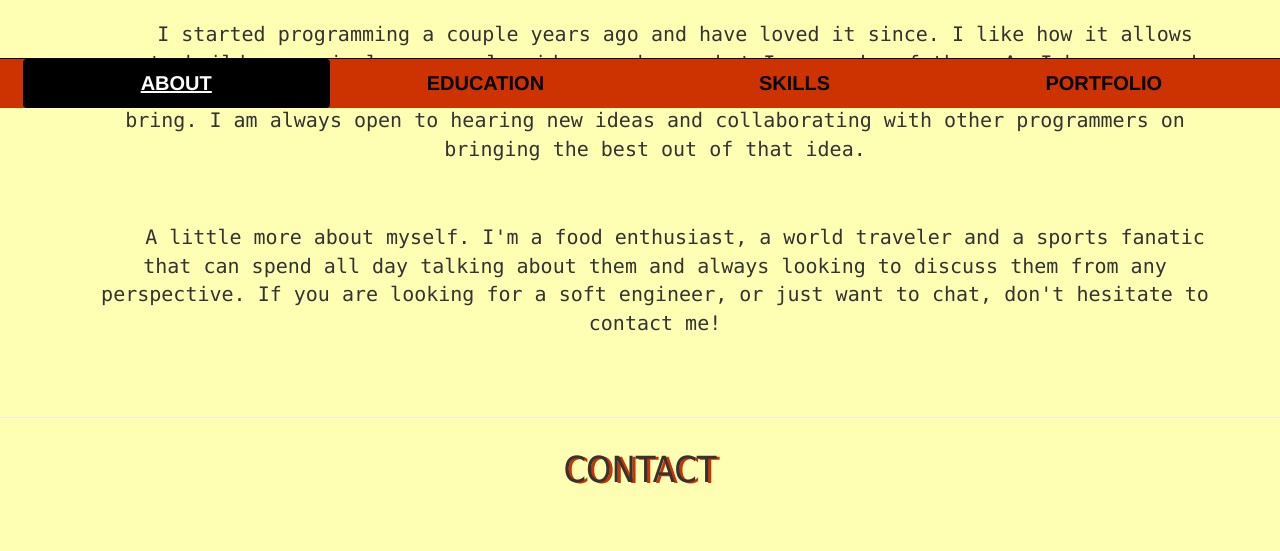
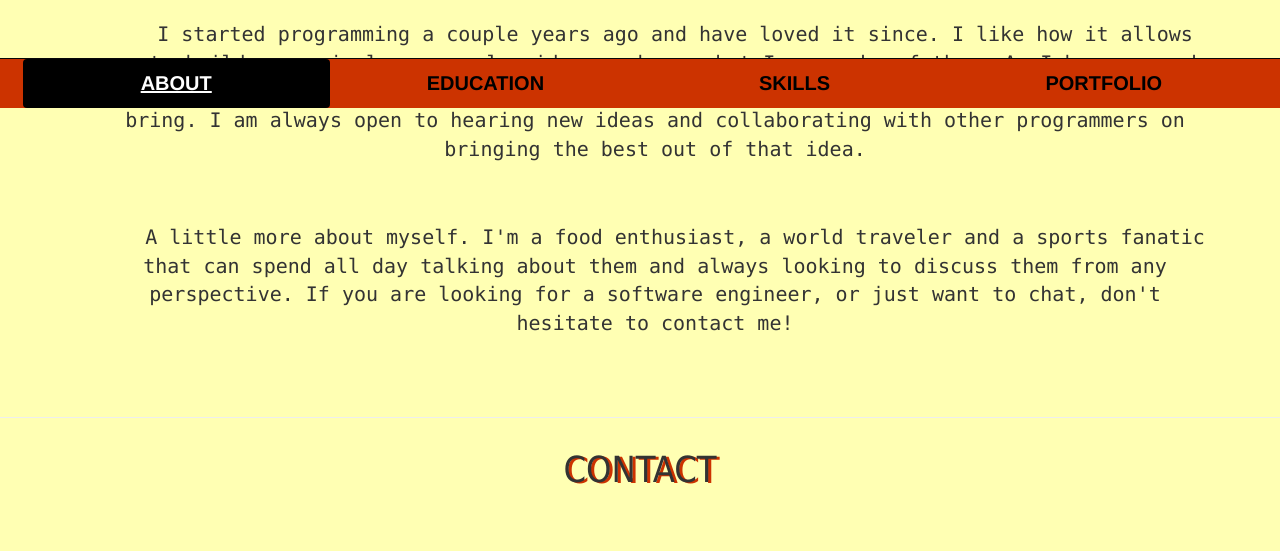
Before and after one commit to therealdealmeal/portfolio_site, a website: page index.html in a window 1280 px wide. Shown: the part 692-1243 px from the top of the page. Drawn offline with Linux system fonts and the light colour scheme.

Commit message:
small edit to about

```diff
--- a/index.html
+++ b/index.html
@@ -52,7 +52,7 @@
               </p>
 
               <p class="aboutPar">
-                A little more about myself. I'm a food enthusiast, a world traveler and a sports fanatic that can spend all day talking about them and always looking to discuss them from any perspective. If you are looking for a soft engineer, or just want to chat, don't hesitate to contact me!
+                A little more about myself. I'm a food enthusiast, a world traveler and a sports fanatic that can spend all day talking about them and always looking to discuss them from any perspective. If you are looking for a software engineer, or just want to chat, don't hesitate to contact me!
               </p>
             </div>
 
```
